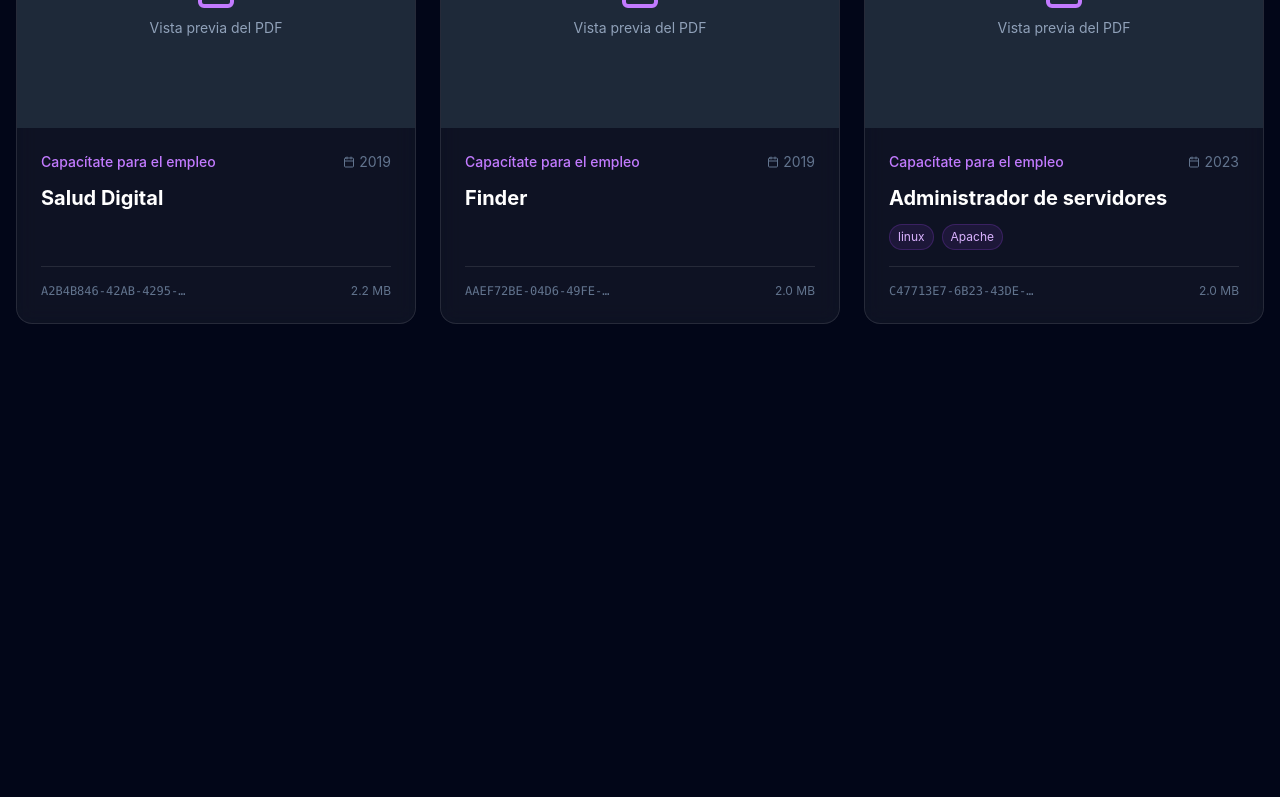
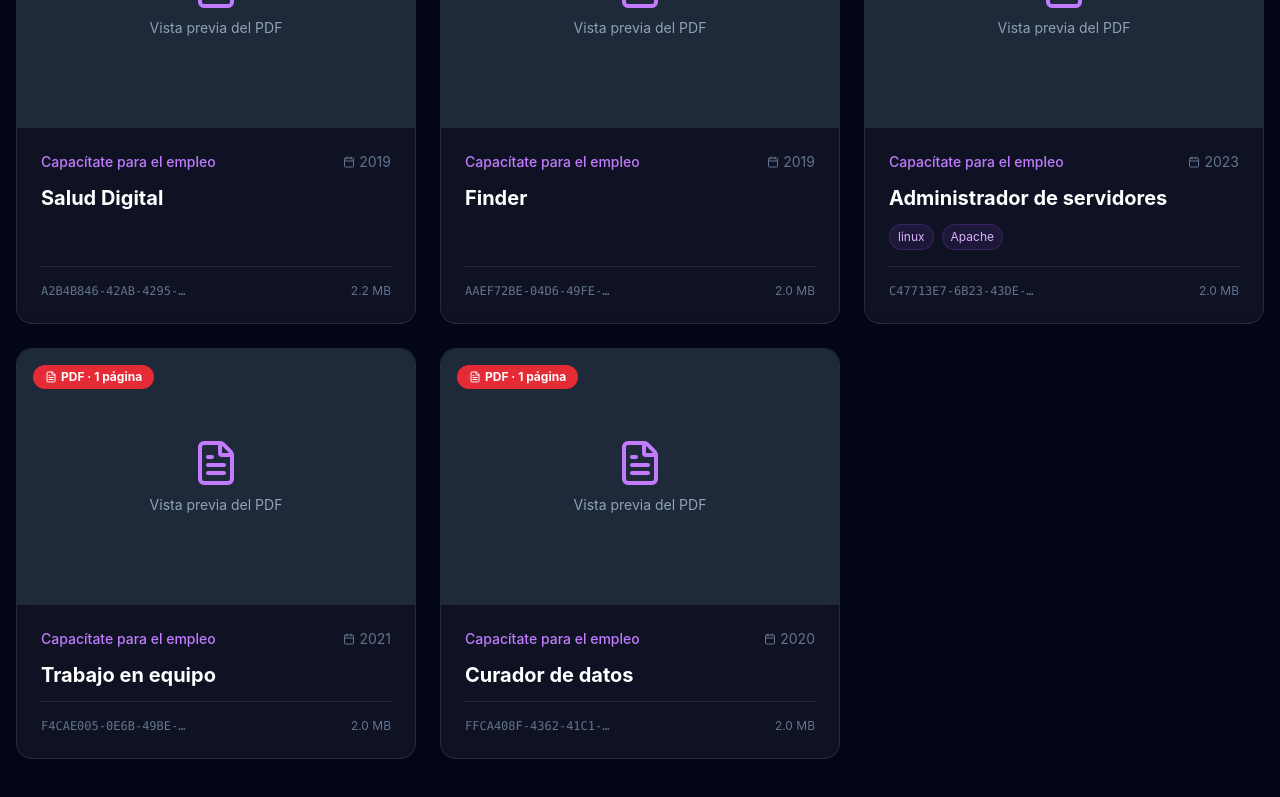
Before and after one commit to Skop-22/portafolio, a Vue app: page /#/certificados in a window 1280 px wide. Shown: the part 1212-2009 px from the top of the page. Before the commit the page ends 1616 px from the top, so only its background shows below. Built offline with nearby package versions, Linux system fonts and the light colour scheme.

Commit message:
agregando certificados, modificacion sobre mi.

```diff
--- a/src/views/CertificadosView.vue
+++ b/src/views/CertificadosView.vue
@@ -11,6 +11,8 @@ import introduccion from '../assets/sertificados/8e1c9c2c-3a58-4818-8903-dc43c6a
 import salud_digital from '../assets/sertificados/a2b4b846-42ab-4295-b0bd-167b73561201_certificado.pdf'
 import finder from '../assets/sertificados/aaef72be-04d6-49fe-ac9e-9264baaff46f_certificado.pdf'
 import administrador_servidores from '../assets/sertificados/c47713e7-6b23-43de-a203-d5e092efa29d_certificado.pdf'
+import trabajo_en_equipo from '../assets/sertificados/f4cae005-0e6b-49be-827e-3dc70eb57d44_certificado.pdf';
+import curador_datos from '../assets/sertificados/ffca408f-4362-41c1-a91b-4589b0d17643_certificado.pdf';
 
 const title=ref<HTMLElement|null>(null)
 const subtitle=ref<HTMLElement|null>(null)
@@ -154,6 +156,26 @@ const certificatesData=[
     pdfPath: administrador_servidores,
     skills: ['linux','Apache'],
     featured: true,
+    fileSize: '2.0 MB',
+    pages: 1
+  },
+  {
+    id: 7,
+    title: 'Trabajo en equipo',
+    issuer: 'Capacítate para el empleo',
+    date: '2021',
+    credentialId: 'F4CAE005-0E6B-49BE-827E-3DC70EB57D44',
+    pdfPath: trabajo_en_equipo,
+    fileSize: '2.0 MB',
+    pages: 1
+  },
+  {
+    id: 7,
+    title: 'Curador de datos',
+    issuer: 'Capacítate para el empleo',
+    date: '2020',
+    credentialId: 'FFCA408F-4362-41C1-A91B-4589B0D17643',
+    pdfPath: curador_datos,
     fileSize: '2.0 MB',
     pages: 1
   }
--- a/src/views/ExperienciaLaboral.vue
+++ b/src/views/ExperienciaLaboral.vue
@@ -78,7 +78,7 @@ onMounted(() => {
 
                   <div class="flex items-center gap-2 text-red-500 font-semibold uppercase text-sm tracking-wider">
                     <Briefcase class="w-4 h-4" />
-                    Full Stack Developer
+                    Full Stack Developer (Livaur.com)
                   </div>
 
                   <div class="flex items-center gap-2 text-slate-400 text-sm bg-white/5 px-3 py-1 rounded-lg border border-white/10">
@@ -119,6 +119,7 @@ onMounted(() => {
                     <li>• Implementación de sistemas de autenticación segura</li>
                     <li>• Optimización de rendimiento utilizando Redis</li>
                     <li>• Configuración y administración de servidores Linux</li>
+                    <li>• Configuración y administración de Pasarelas de pago (Mercado pago, PayPal)</li>
                     <li>• Implementación de redes VPN y túneles con MikroTik</li>
                   </ul>
                 </div>
--- a/src/views/SobreMiView.vue
+++ b/src/views/SobreMiView.vue
@@ -65,7 +65,7 @@ onMounted(() => {
             <div class="w-full md:w-1/3">
               <div
                 ref="image"
-                class="relative group "
+                class="relative group"
               >
                 <div class="absolute -inset-1 bg-gradient-to-r from-red-600 to-blue-600 rounded-3xl blur opacity-25 group-hover:opacity-50 transition duration-1000"></div>
                 <img
@@ -78,6 +78,7 @@ onMounted(() => {
 
             <!-- CONTENIDO -->
             <div class="w-full md:w-2/3 space-y-6">
+
               <div class="inline-flex items-center gap-2 text-red-500 font-bold tracking-widest uppercase text-sm">
                 <User class="w-4 h-4" />
                 Full Stack Developer
@@ -90,35 +91,47 @@ onMounted(() => {
                 Desarrollo aplicaciones completas, de la idea a producción.
               </h2>
 
+              <!-- TEXTO -->
               <p
                 ref="el => paragraphs.push(el!)"
-                class="text-slate-400 text-lg leading-relaxed "
+                class="text-slate-400 text-lg leading-relaxed"
               >
                 Soy desarrollador <span class="text-white font-medium">Full Stack</span> con un fuerte enfoque en arquitectura,
-                eficiencia y mantenibilidad. Me gusta escribir código limpio, bien estructurado y fácil de escalar.
+                eficiencia y mantenibilidad. Me gusta escribir código.
               </p>
 
               <p
                 ref="el => paragraphs.push(el!)"
-                class="text-slate-400 text-lg leading-relaxed "
+                class="text-slate-400 text-lg leading-relaxed"
               >
-                Trabajo tanto en el backend como en el frontend: desarrollo APIs, sistemas de autenticación,
-                lógica de negocio y bases de datos, así como interfaces modernas centradas en la experiencia del usuario.
+                Desarrollo soluciones completas tanto en backend como en frontend: trabajo con
+                <span class="text-white">PHP y Laravel</span> para la lógica de negocio, APIs y bases de datos,
+                y utilizo <span class="text-white">JavaScript, Vue y TypeScript</span> para construir interfaces modernas.
               </p>
 
               <p
                 ref="el => paragraphs.push(el!)"
-                class="text-slate-400 text-lg leading-relaxed "
+                class="text-slate-400 text-lg leading-relaxed"
               >
-                Disfruto optimizar rendimiento, mejorar flujos de trabajo y aplicar buenas prácticas
-                usando Git, GitHub y entornos Linux.
+                Manejo <span class="text-white">PHP a nivel avanzado</span>, y tengo experiencia con
+                <span class="text-white">JavaScript y TypeScript</span>. También he trabajado
+                con <span class="text-white">Apache</span> y entornos Linux para despliegue y configuración de aplicaciones.
+              </p>
+
+              <p
+                ref="el => paragraphs.push(el!)"
+                class="text-slate-400 text-lg leading-relaxed"
+              >
+                Además, cuento con conocimientos en otros lenguajes como
+                <span class="text-white">Python, C y C++</span>, principalmente para reforzar lógica y resolver problemas específicos.
               </p>
 
               <!-- CARDS -->
               <div class="grid grid-cols-1 sm:grid-cols-2 lg:grid-cols-3 gap-4 pt-6">
+
                 <div
                   ref="el => cards.push(el!)"
-                  class="p-4 glass rounded-2xl flex gap-4 "
+                  class="p-4 glass rounded-2xl flex gap-4"
                 >
                   <div class="bg-red-500/20 p-2 rounded-lg">
                     <Terminal class="text-red-500 w-5 h-5" />
@@ -133,7 +146,7 @@ onMounted(() => {
 
                 <div
                   ref="el => cards.push(el!)"
-                  class="p-4 glass rounded-2xl flex gap-4 "
+                  class="p-4 glass rounded-2xl flex gap-4"
                 >
                   <div class="bg-blue-500/20 p-2 rounded-lg">
                     <Cpu class="text-blue-500 w-5 h-5" />
@@ -148,7 +161,7 @@ onMounted(() => {
 
                 <div
                   ref="el => cards.push(el!)"
-                  class="p-4 glass rounded-2xl flex gap-4 "
+                  class="p-4 glass rounded-2xl flex gap-4"
                 >
                   <div class="bg-purple-500/20 p-2 rounded-lg">
                     <Layers class="text-purple-500 w-5 h-5" />
@@ -160,14 +173,16 @@ onMounted(() => {
                     </p>
                   </div>
                 </div>
+
               </div>
 
               <p
                 ref="el => paragraphs.push(el!)"
-                class="text-slate-500 italic pt-6 "
+                class="text-slate-500 italic pt-6"
               >
                 Mi objetivo es crear software que funcione hoy, escale mañana y sea fácil de mantener siempre.
               </p>
+
             </div>
           </div>
         </div>
```
